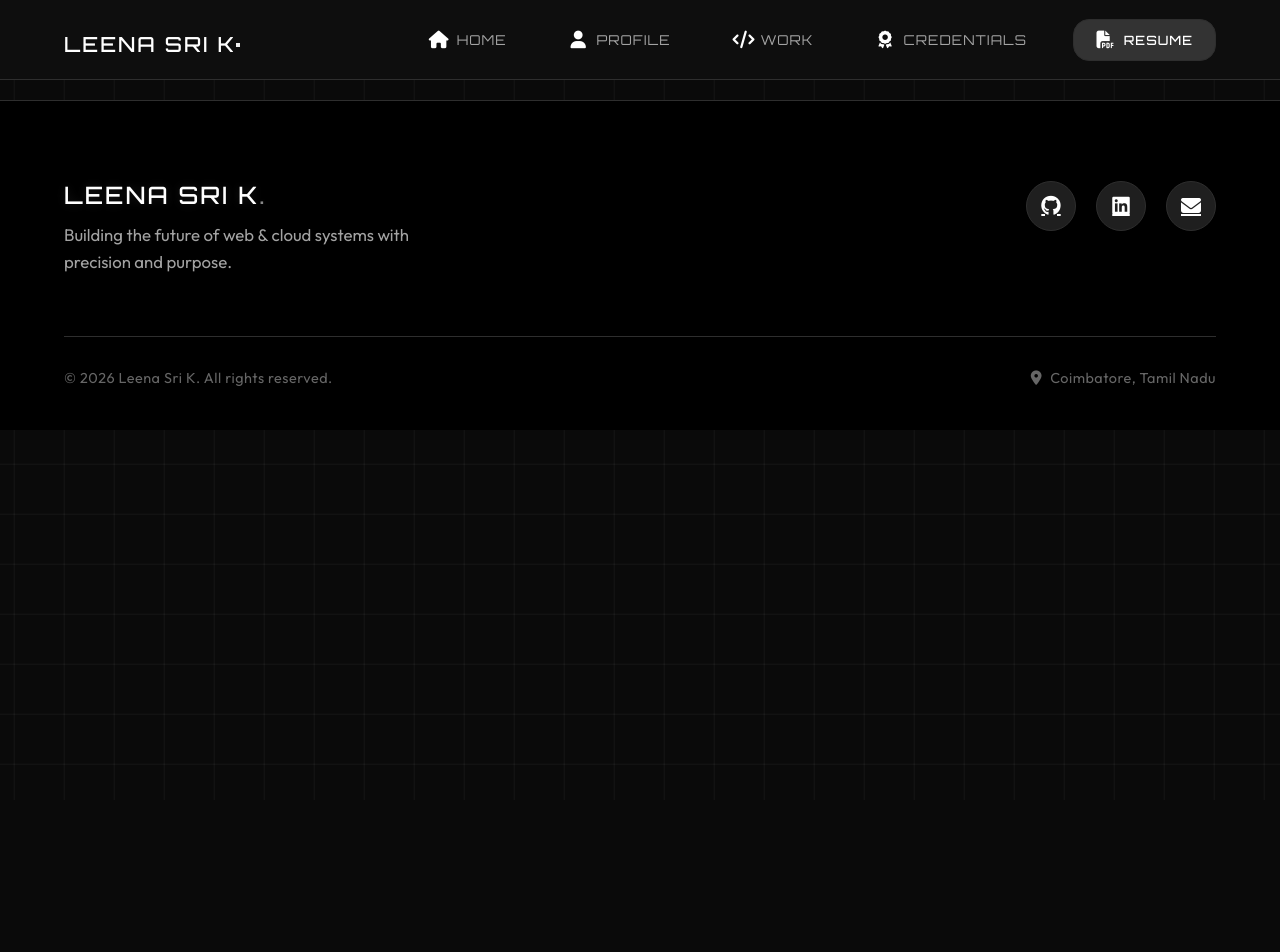
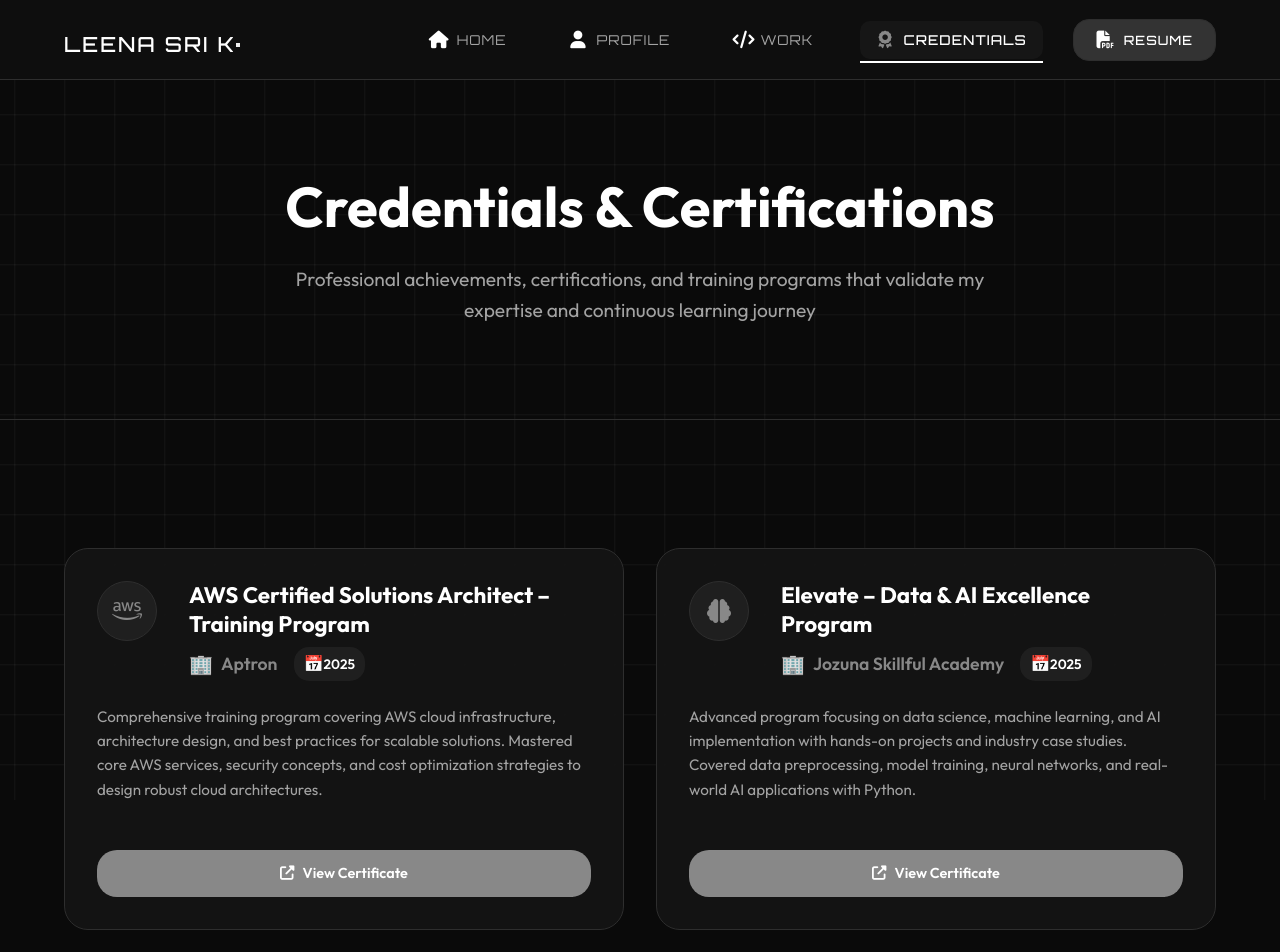
Before and after one commit to leena0110/portfolio-leena, a React (Vite) app: page /portfolio-leena/credentials in a window 1280 px wide. Shown: the top 952 px of the page. Before the commit the page ends 800 px from the top, so only its background shows below. Built offline with nearby package versions, Linux system fonts and the light colour scheme.

Commit message:
Fix asset paths for GitHub Pages

```diff
--- a/src/App.jsx
+++ b/src/App.jsx
@@ -9,7 +9,7 @@ import Credentials from './pages/Credentials';
 
 function App() {
   return (
-    <Router>
+    <Router basename="/portfolio-leena/">
       <div className="app-container">
         <Navbar />
         <main>
--- a/src/components/Navbar.jsx
+++ b/src/components/Navbar.jsx
@@ -30,7 +30,7 @@ const Navbar = () => {
             <i className="fas fa-award"></i>
             <span>Credentials</span>
           </NavLink>
-          <a href="/assets/resume.pdf" target="_blank" rel="noopener noreferrer" className="nav-link resume">
+          <a href="assets/resume.pdf" target="_blank" rel="noopener noreferrer" className="nav-link resume">
             <i className="fas fa-file-pdf"></i>
             <span>Resume</span>
           </a>
--- a/src/pages/Credentials.jsx
+++ b/src/pages/Credentials.jsx
@@ -29,7 +29,7 @@ const Credentials = () => {
                             </p>
                         </div>
                         <div className="cert-footer">
-                            <a href="/assets/certificates/aws-cert.pdf" target="_blank" rel="noopener noreferrer" className="btn-cert btn-cert-primary">
+                            <a href="assets/certificates/aws-cert.pdf" target="_blank" rel="noopener noreferrer" className="btn-cert btn-cert-primary">
                                 <i className="fas fa-external-link-alt"></i> View Certificate
                             </a>
                         </div>
@@ -50,7 +50,7 @@ const Credentials = () => {
                             </p>
                         </div>
                         <div className="cert-footer">
-                            <a href="/assets/certificates/elevate-cert.pdf" target="_blank" rel="noopener noreferrer" className="btn-cert btn-cert-primary">
+                            <a href="assets/certificates/elevate-cert.pdf" target="_blank" rel="noopener noreferrer" className="btn-cert btn-cert-primary">
                                 <i className="fas fa-external-link-alt"></i> View Certificate
                             </a>
                         </div>
--- a/src/pages/Home.jsx
+++ b/src/pages/Home.jsx
@@ -25,7 +25,7 @@ const Home = () => {
           <div className="hero-image">
             <div className="profile-container">
               <div className="profile-image">
-                <img src="/assets/profile-placeholder.png" alt="Leena Sri K" loading="lazy" />
+                <img src="assets/profile-placeholder.png" alt="Leena Sri K" loading="lazy" />
               </div>
               <div className="profile-border"></div>
             </div>
--- a/src/pages/Work.jsx
+++ b/src/pages/Work.jsx
@@ -56,7 +56,7 @@ const Work = () => {
       description: "YAFS-based digital twin simulation of Optimised Load Balancing (OLB) algorithm for healthcare networks. Implements latency analysis across fog nodes.",
       tech: ["Python", "YAFS", "Edge Computing", "Simulation"],
       badge: "YAFS Simulation",
-      image: "/assets/812.jpg",
+      image: "assets/812.jpg",
       github: "https://github.com/leena0110/edge-computing-load-balancer",
       icon: "fa-microchip"
     },
@@ -67,7 +67,7 @@ const Work = () => {
       description: "STM32F4-based security system detecting unauthorized approach using ultrasonic sensors. Features multi-stage alerting and real-time distance monitoring.",
       tech: ["Embedded C", "STM32"],
       badge: "Embedded System",
-      image: "/assets/proximity-alarm.jpeg",
+      image: "assets/proximity-alarm.jpeg",
       github: "https://github.com/leena0110/proximity-access-alarm",
       icon: "fa-shield-alt"
     }
```
